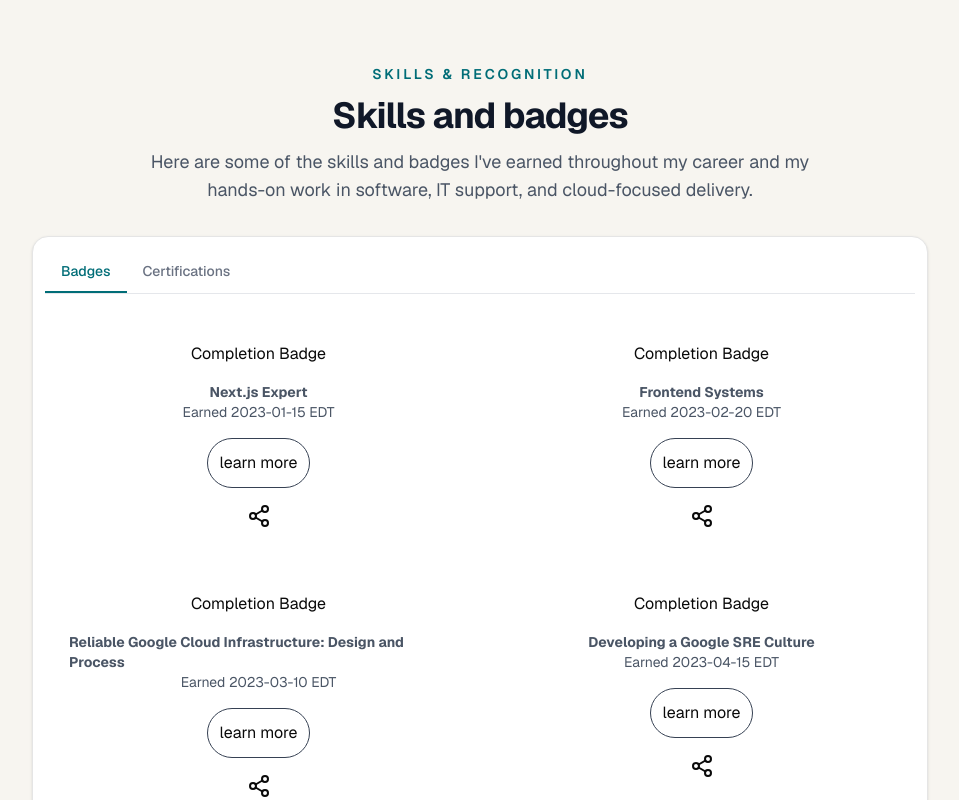
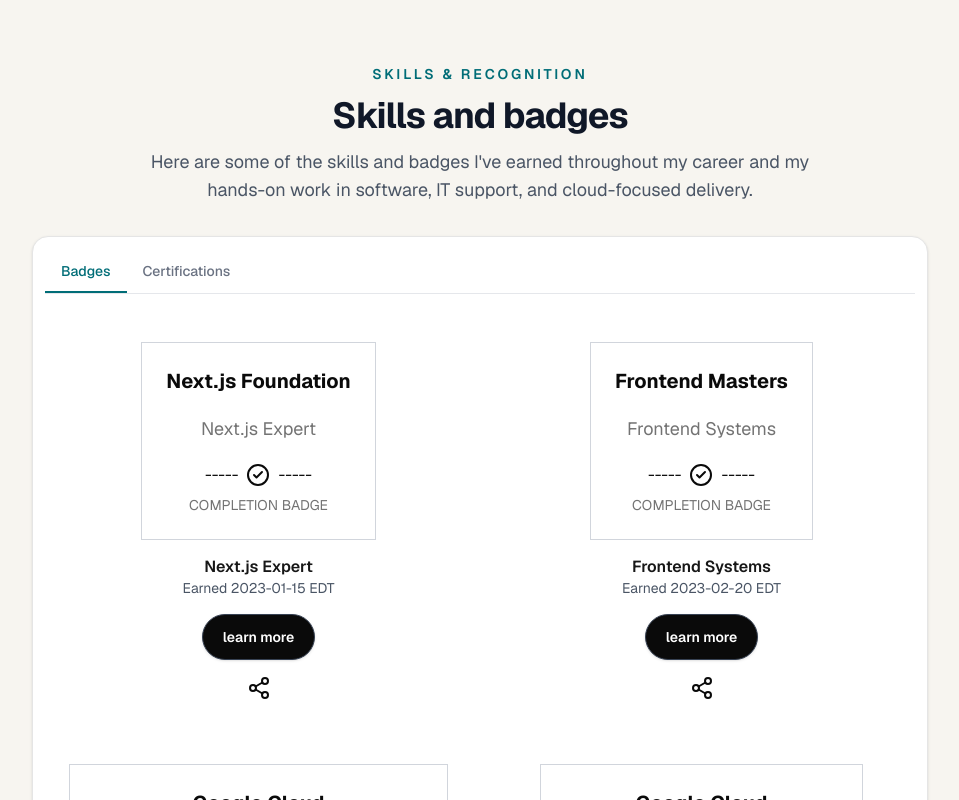
Before and after one commit to sh-Enoch/me, a Next.js app in the folder my-website/: page /skills in a window 1280 px wide. Shown: the top 800 px of the page, without its empty margins (160-1119 px from the left). Built offline with nearby package versions, Linux system fonts and the light colour scheme.

Commit message:
feat: enhance Badge component layout and styling; improve structure and add completion badge display

```diff
--- a/my-website/src/components/Badge.tsx
+++ b/my-website/src/components/Badge.tsx
@@ -1,5 +1,5 @@
 import React from "react";
-import { Share2 } from "lucide-react";
+import { CircleCheck, Share2 } from "lucide-react";
 
 type BadgeProps = {
   name: string;
@@ -12,14 +12,35 @@ function Badge({ name, date_earned, issued_by, cert_id }: BadgeProps) {
   return (
     <article className="flex flex-col gap-4 p-6">
       <div className="items-center flex flex-col gap-4 ">
-        <div>Completion Badge</div>
+        <div className="p-6 bg-whiterounded-xl border border-gray-300 flex flex-col items-center justify-center gap-4">
+          <div className="font-bold text-xl">
+            <span>{issued_by}</span>
+          </div>
+          <div className="max-w-sm text-center text-lg font-normal leading-loose text-neutral-500 text-balance">
+            {name}
+          </div>
+          <div className="flex flex-col items-center gap-2">
+            <span className="flex items-center justify-center gap-2">
+              -----
+              <CircleCheck />
+              -----
+            </span>
+            <span className="text-sm font-normal text-neutral-500">
+              COMPLETION BADGE
+            </span>
+          </div>
+        </div>
         <div className="text-sm text-gray-600 flex flex-col items-center">
-          <h3 className="font-bold">{name}</h3>
+          <h3 className="max-w-xs text-center text-base font-semibold leading-snug text-neutral-900 text-balance">
+            {name}
+          </h3>
           <p>Earned {date_earned} EDT</p>
         </div>
       </div>
       <div className="items-center flex flex-col gap-4">
-        <div className="rounded-4xl p-3 border border-gray-700">learn more</div>
+        <button className="rounded-full p-3 border border-gray-700 inline-flex items-center justify-center bg-neutral-950 px-5 text-sm font-semibold text-white shadow-sm transition-colors hover:bg-[#006d77] focus-visible:ring-offset-2 active:scale-[0.98]">
+          learn more
+        </button>
         <div>
           <Share2 />
         </div>
```
